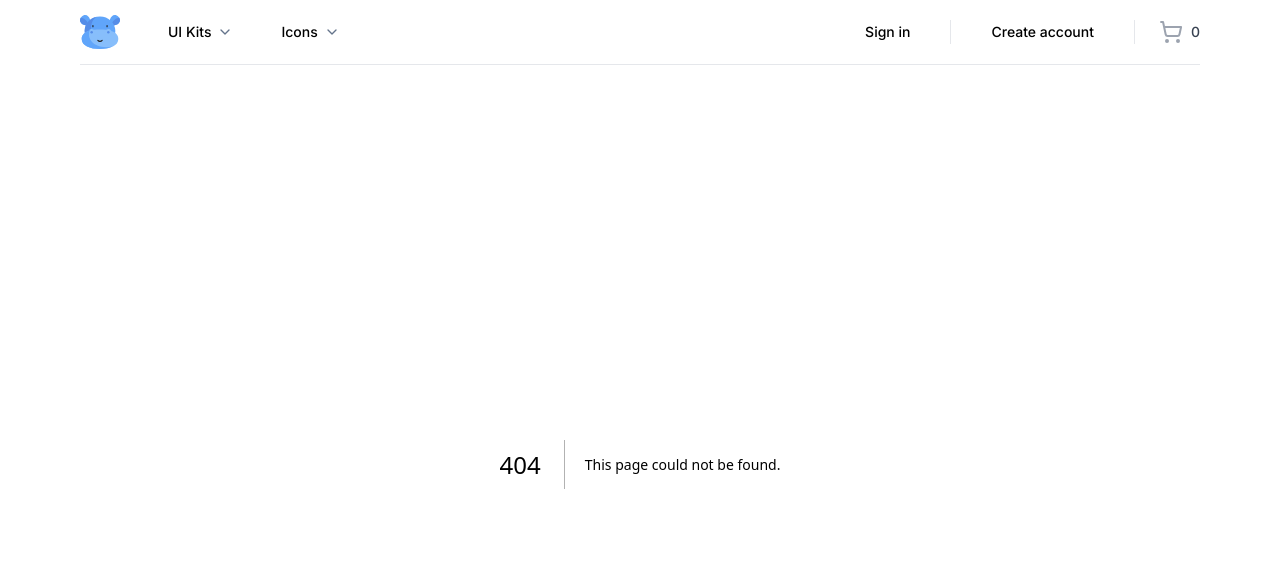
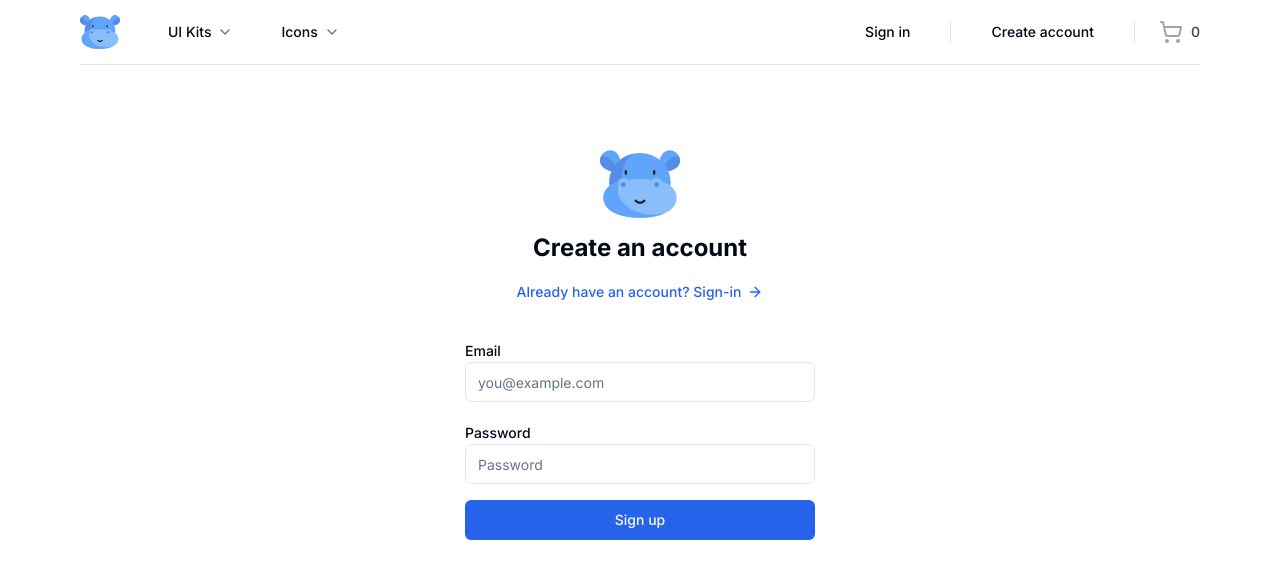
Before and after one commit to BrunoFromMars/digitalhippo, a Next.js app: page /sign-up in a window 1280 px wide. Before the commit this address had no page. Shown: the top 578 px of the page. Built offline with nearby package versions, Linux system fonts and the light colour scheme.

Commit message:
feat: sign up page ui changes

```diff
--- /dev/null
+++ b/src/app/(auth)/sign-up/page.tsx
@@ -0,0 +1,83 @@
+"use client";
+import { Icons } from "@/components/Icons";
+import { Button, buttonVariants } from "@/components/ui/button";
+import { Input } from "@/components/ui/input";
+import { Label } from "@/components/ui/label";
+import { cn } from "@/lib/utils";
+import { ArrowRight } from "lucide-react";
+import Link from "next/link";
+import { useForm } from "react-hook-form";
+import { zodResolver } from "@hookform/resolvers/zod";
+import {
+  AuthCredentailsValidator,
+  TAuthCredentailsValidator,
+} from "@/lib/validators/account-credentials-validator";
+
+const Page = () => {
+  const {
+    register,
+    handleSubmit,
+    formState: { errors },
+  } = useForm<TAuthCredentailsValidator>({
+    resolver: zodResolver(AuthCredentailsValidator),
+  });
+
+  const onSubmit = ({ email, password }: TAuthCredentailsValidator) => {
+    // send this data to server
+  };
+
+  return (
+    <>
+      <div className="container relative flex pt-20 flex-col items-center justify-center lg:px-0">
+        <div className="mx-auto flex w-full flex-col justify-center space-y-6 sm:w-[350px]">
+          <div className="flex flex-col items-center space-y-2 text-center">
+            <Icons.logo className="w-20 h-20" />
+            <h1 className="text-2xl font-bold"> Create an account</h1>
+
+            <Link
+              href={"/sign-in"}
+              className={buttonVariants({
+                variant: "link",
+                className: "gap-1.5",
+              })}
+            >
+              Already have an account? Sign-in
+              <ArrowRight className="h-4 w-4" />
+            </Link>
+          </div>
+
+          <div className="grid gap-6">
+            <form onSubmit={handleSubmit(onSubmit)}>
+              <div className="grid gap-2">
+                <div className="grid gap-1 py-2">
+                  <Label htmlFor="email">Email</Label>
+                  <Input
+                    {...register("email")}
+                    className={cn({
+                      "focus-visible:ring-red-500": errors.email,
+                    })}
+                    placeholder="you@example.com"
+                  />
+                </div>
+                <div className="grid gap-1 py-2">
+                  <Label htmlFor="password">Password</Label>
+                  <Input
+                    {...register("password")}
+                    className={cn({
+                      "focus-visible:ring-red-500": errors.password,
+                    })}
+                    placeholder="Password"
+                  />
+                </div>
+
+                <Button>Sign up</Button>
+              </div>
+            </form>
+          </div>
+        </div>
+      </div>
+    </>
+  );
+};
+
+export default Page;
--- /dev/null
+++ b/src/components/ui/input.tsx
@@ -0,0 +1,25 @@
+import * as React from "react"
+
+import { cn } from "@/lib/utils"
+
+export interface InputProps
+  extends React.InputHTMLAttributes<HTMLInputElement> {}
+
+const Input = React.forwardRef<HTMLInputElement, InputProps>(
+  ({ className, type, ...props }, ref) => {
+    return (
+      <input
+        type={type}
+        className={cn(
+          "flex h-10 w-full rounded-md border border-input bg-background px-3 py-2 text-sm ring-offset-background file:border-0 file:bg-transparent file:text-sm file:font-medium placeholder:text-muted-foreground focus-visible:outline-none focus-visible:ring-2 focus-visible:ring-ring focus-visible:ring-offset-2 disabled:cursor-not-allowed disabled:opacity-50",
+          className
+        )}
+        ref={ref}
+        {...props}
+      />
+    )
+  }
+)
+Input.displayName = "Input"
+
+export { Input }
--- /dev/null
+++ b/src/components/ui/label.tsx
@@ -0,0 +1,26 @@
+"use client"
+
+import * as React from "react"
+import * as LabelPrimitive from "@radix-ui/react-label"
+import { cva, type VariantProps } from "class-variance-authority"
+
+import { cn } from "@/lib/utils"
+
+const labelVariants = cva(
+  "text-sm font-medium leading-none peer-disabled:cursor-not-allowed peer-disabled:opacity-70"
+)
+
+const Label = React.forwardRef<
+  React.ElementRef<typeof LabelPrimitive.Root>,
+  React.ComponentPropsWithoutRef<typeof LabelPrimitive.Root> &
+    VariantProps<typeof labelVariants>
+>(({ className, ...props }, ref) => (
+  <LabelPrimitive.Root
+    ref={ref}
+    className={cn(labelVariants(), className)}
+    {...props}
+  />
+))
+Label.displayName = LabelPrimitive.Root.displayName
+
+export { Label }
--- /dev/null
+++ b/src/lib/validators/account-credentials-validator.ts
@@ -0,0 +1,12 @@
+import { z } from "zod";
+
+export const AuthCredentailsValidator = z.object({
+  email: z.string().email(),
+  password: z
+    .string()
+    .min(8, { message: "Password must be at least 8 characters long." }),
+});
+
+export type TAuthCredentailsValidator = z.infer<
+  typeof AuthCredentailsValidator
+>;
```
Also changed, not shown: package.json (+6 -1 lines), 2 other files (tests, documents, lock files or other folders).
